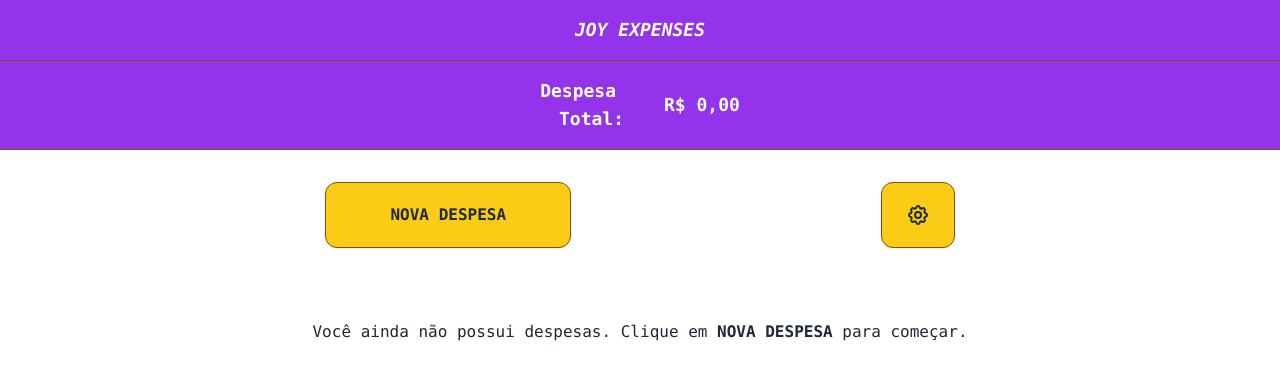
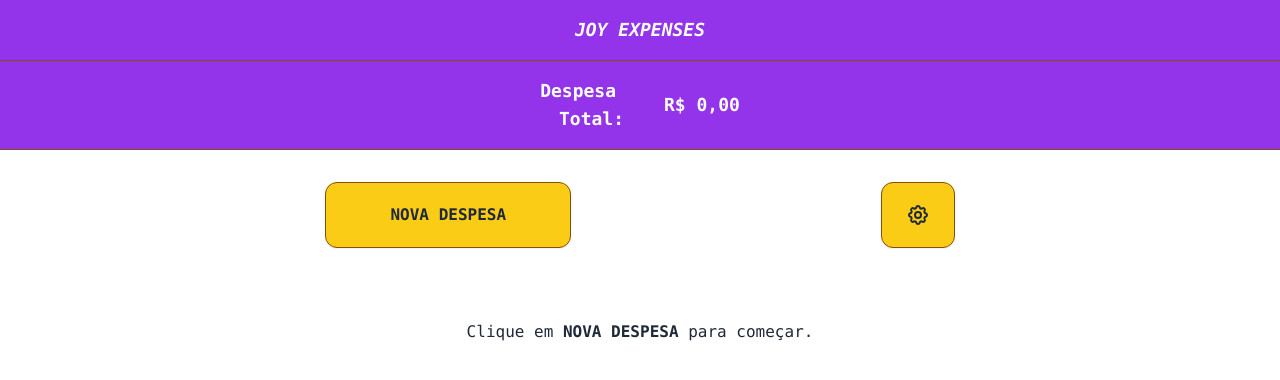
Before and after one commit to arthurstatuti/joy-expenses, a React (Create React App) app: page / in a window 1280 px wide. Shown: the top 380 px of the page. Built offline with nearby package versions, Linux system fonts and the light colour scheme.

Commit message:
change text on Home.js for when there is no expenses

```diff
--- a/src/pages/Home.js
+++ b/src/pages/Home.js
@@ -35,7 +35,7 @@ function Home() {
           </div>
 
           <h3 className=" flex justify-center m-10">
-            <p >Você ainda não possui despesas. Clique em <strong>NOVA DESPESA</strong>  para começar.</p>
+            <p >Clique em <strong>NOVA DESPESA</strong>  para começar.</p>
           </h3>
 
         </main >
```
